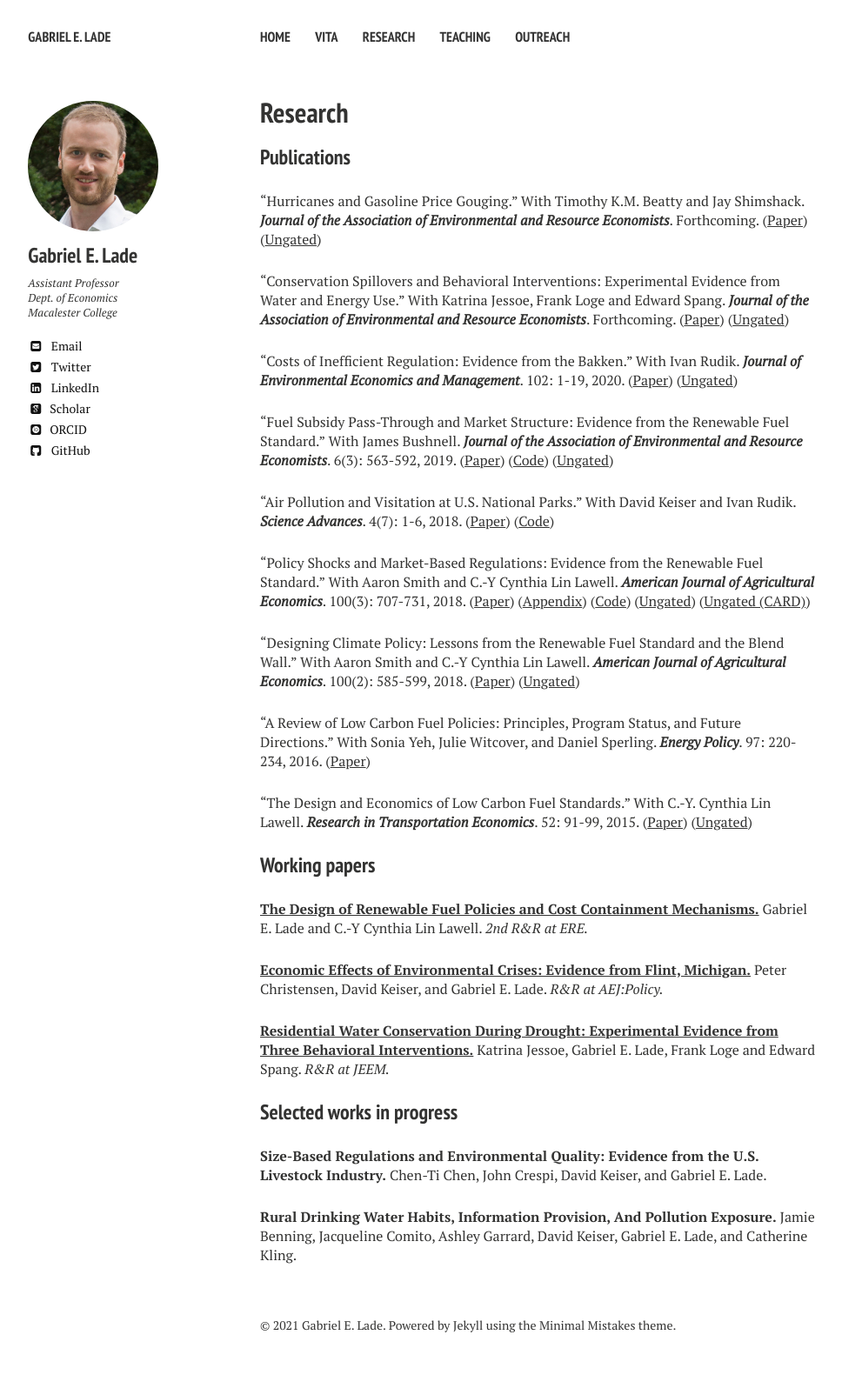
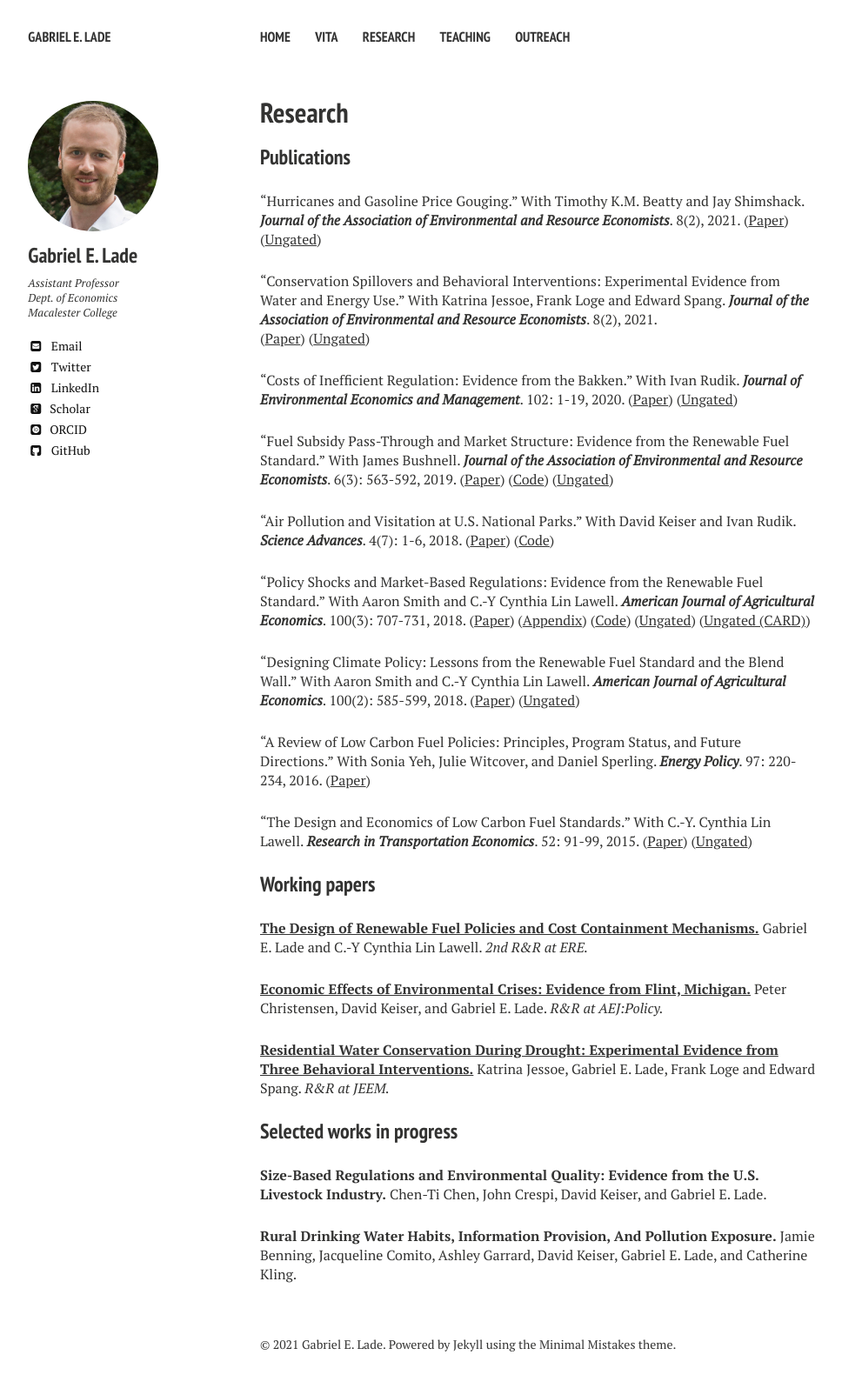
Before and after one commit to gabe-lade/gabe-lade.github.io, a Jekyll site: the page built from research.md, in a window 1280 px wide. Shown: the whole page at 87% size, without its empty margins (21-989 px from the left). Built offline with Jekyll 4.4.1, drawn with Linux system fonts in a browser that asks for light colours; nearby versions of some CDN libraries; some web fonts are replaced; before the commit the page ends 1582 px from its top, so only the background shows below that.

Commit message:
Update research.md

```diff
--- a/research.md
+++ b/research.md
@@ -8,12 +8,12 @@ url: /research/
 ### Publications
 
 "Hurricanes and Gasoline Price Gouging." With Timothy K.M. Beatty and Jay Shimshack.
-	**<i>Journal of the Association of Environmental and Resource Economists</i>**. Forthcoming.
+	**<i>Journal of the Association of Environmental and Resource Economists</i>**. 8(2), 2021.
 	([Paper]( ))
 	([Ungated](https://static1.squarespace.com/static/55e8ab64e4b0b55649c4ab64/t/5f99a05bd856080f5f28f4d5/1603903583545/Beatty_Lade_Shimshack_WP_oct2020.pdf))
 
 "Conservation Spillovers and Behavioral Interventions: Experimental Evidence from Water and Energy Use." With Katrina Jessoe, Frank Loge and Edward Spang.
-	**<i>Journal of the Association of Environmental and Resource Economists</i>**. Forthcoming.
+	**<i>Journal of the Association of Environmental and Resource Economists</i>**. 8(2), 2021.
 	([Paper]( ))
 	([Ungated](https://rawcdn.githack.com/gabe-lade/MyFiles/acb76ec446978f2cec4e8a87938627d124dcca1e/klls-spillovers.pdf))
 
```
